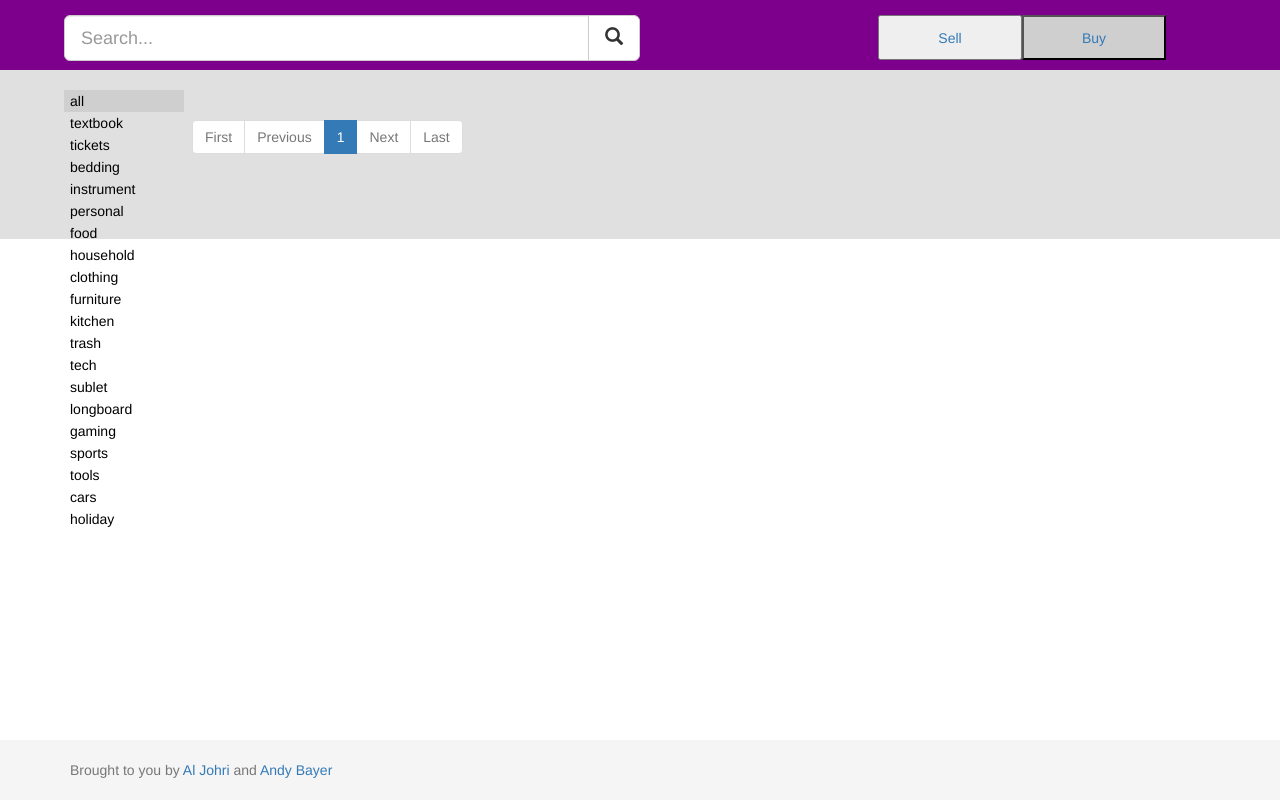
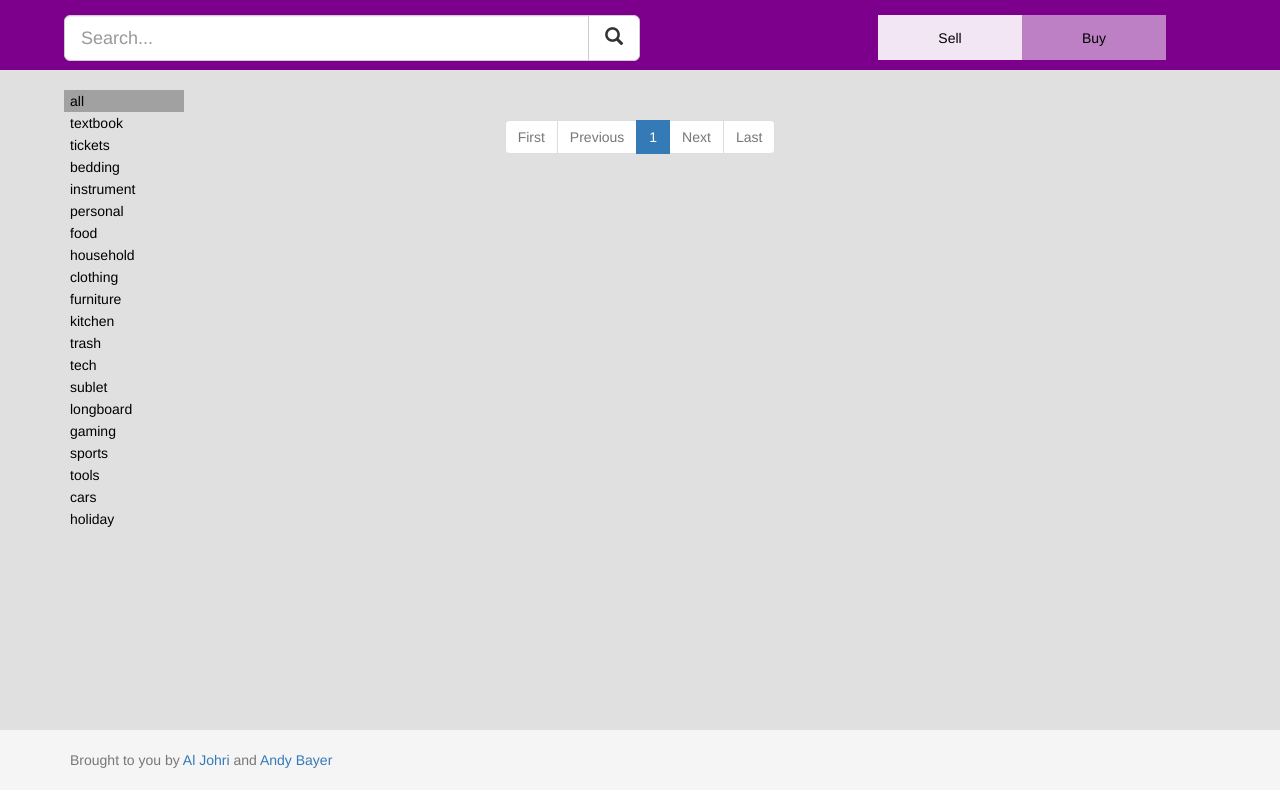
Before and after one commit to AlJohri/nucraigslist, a Django app: page / in a window 1280 px wide. Run offline with Django 3.2, Linux system fonts and the light colour scheme; some libraries are stand-ins or nearby versions.

Commit message:
more ui changes

```diff
--- a/listings/static/css/style.css
+++ b/listings/static/css/style.css
@@ -3,23 +3,31 @@
 html {
   position: relative;
   min-height: 100%;
+  height: 100%;
 }
+
 body {
   /* Margin bottom by footer height */
   margin-bottom: 60px;
+  /*height: 100%;*/
 }
+
 
 button {
 	float: left;
 	height: 45px;
 }
 
+a {
+	text-decoration: none;
+}
+
 #index-container {
-	height: auto;
+	height: 100%;
 }
 
 #view-container {
-	height: auto;
+	height: 100%;
 }
 
 #navbar {
@@ -46,17 +54,23 @@ button {
 	float: right;
 	height: auto;
 	height: 45px;
+	background-color: none;
 }
 
-#buy-sell-button{
+.buy-sell-button{
 	width: 50%;
 	height: 100%;
+	background-color: rgba(255,255,255,.5);
+	border: none;
+	color: black;
+	text-align: center;
 }
 
-#buy-sell-button:active{
-	background-color: #E0E0E0;
+.buy-sell-button.active {
+	background-color: rgba(255, 255, 255, .9);
+}
 
-}
+
 
 #search-bar {
 	width: 50%;
@@ -66,9 +80,10 @@ button {
 
 
 #categories {
-	display: block;
-	position: fixed;
+	float: left;
+	/*position: fixed;*/
 	width: 120px;
+	margin-bottom: 200px;
 	margin-left: 5%;
 }
 
@@ -78,7 +93,7 @@ button {
 
 .footer {
   position: absolute;
-  bottom: 0;
+  /*bottom: 0;*/
   width: 100%;
   /* Set the fixed height of the footer here */
   height: 60px;
@@ -92,7 +107,7 @@ button {
 
 #page-container {
 	width: 100%;
-	height: auto;
+	height: 100%;
 	padding: 0px;
 	display: inline-block;
 	background-color: #E0E0E0;
@@ -121,11 +136,16 @@ button {
 
 .listing-div {
 	background-color: #FFFFFF;
-	padding: 10px 10px;
+	padding-top: 10px;
+	padding-left: 10px;
+	padding-right: 10px;
+	padding-bottom: 5px;
 	margin-left: 0px;
 	margin-right: 50px;
 	margin-bottom: 10px;
 	height: auto;
+	width: 90%;
+	margin-left: auto;
 }
 
 
@@ -155,7 +175,7 @@ button {
 }
 
 .active {
-	background-color: #CFCFCF;
+	background-color: #A1A1A1;
 }
 
 .category-button:hover{
@@ -163,6 +183,31 @@ button {
 }
 
 #pagination {
-	padding-left: auto;
-	padding-right: auto;
+	text-align: center;
 }
+
+#post-date-text {
+	float: right;
+	padding-right: 5px;
+	font-size: .75em;
+}
+
+#poster-text {
+	margin-bottom: 0px;
+}
+
+
+#single-listing-container {
+	height: 100%;
+	background-color: #7C008C;
+	padding-top: 40px;
+}
+
+#single-listing {
+	background-color: red;
+	width: 90%;
+	height: auto;
+	background-color: white;
+	margin-right: auto;
+	margin-left: auto;
+}
--- a/listings/static/html/partials/_new_listing_list.html
+++ b/listings/static/html/partials/_new_listing_list.html
@@ -13,8 +13,8 @@
 		  </form>
 		</div>
 	  <div class="btn-group" id="buy-sell-buttons">
-	      <a href="#/{{filters.buy_or_sell}}/{{filters.category}}/{{currentPage}}"><button class="buy-sell-button" ng-model="filters.buy_or_sell" btn-radio="'sell'" id="buy-sell-button">Sell</button></a>
-	      <a href="#/{{filters.buy_or_sell}}/{{filters.category}}/{{currentPage}}"><button class="buy-sell-button" ng-model="filters.buy_or_sell" btn-radio="'buy'" id="buy-sell-button">Buy</button></a>
+	      <a href="#/{{filters.buy_or_sell}}/{{filters.category}}/{{currentPage}}"><button class="buy-sell-button" ng-model="filters.buy_or_sell" btn-radio="'buy'" id="buy-sell-button">Sell</button></a>
+	      <a href="#/{{filters.buy_or_sell}}/{{filters.category}}/{{currentPage}}"><button class="buy-sell-button" ng-model="filters.buy_or_sell" btn-radio="'sell'" id="buy-sell-button">Buy</button></a>
 	  </div>
 
 	</div>
@@ -30,13 +30,16 @@
 	</div>
 	<div id="listing-container">
 		<ul class="list-unstyled"> <!-- style="height: 600px; overflow: scroll;" -->
+		<a href="/#/listing/{{listing.id}}">
+
 		  <li ng-repeat="listing in listings">
 		      	<div class="listing-div">
-		      	 <h3><a href="https://www.facebook.com/{{listing.seller.id}}">{{listing.seller.name}}</a></h3>
-			     <h4>{{listing.message}}</h4>
-		     	 <p><a href="https://www.facebook.com/357858834261047/posts/{{listing.id}}">View on Facebook</a></p>
+		      	 <p class="lead" id="poster-text"><a href="https://www.facebook.com/{{listing.seller.id}}">{{listing.seller.name}}</a><span id="post-date-text">Posted on {{listing.created_time | date : 'MMM d, y h:mm'}}</span></p>
+			     <h5>{{listing.message}}</h5></a>
+		     	 <p><a href="#/listing/{{listing.id}}">View listing</a></p>
 		      </div>
 		  </li>
+		</a>
 		</ul>
 		<div id="pagination">
 		  <div class="visible-xs-block">
@@ -47,9 +50,9 @@
 		  </div>
 		</div>
 	</div>
-	<div class="footer">
+<!-- 	<div class="footer">
 	  <div class="container">
 	    <p class="text-muted">Brought to you by <a href="mailto:al.johri@gmail.com">Al Johri</a> and <a href="mailto:andrewbayer2016@u.northwestern.edu">Andy Bayer</a></p>
-  </div>
+  </div> -->
+
 </div>
-</div>
--- a/listings/static/javascript/app.js
+++ b/listings/static/javascript/app.js
@@ -17,7 +17,7 @@ angular.module('app').config(function ($stateProvider, $urlRouterProvider) {
         })
         .state('listing', {
             url: "/listing/:id",
-            templateUrl: "/static/html/partials/_new_listing_list.html",
+            templateUrl: "/static/html/partials/_listing.html",
             controller: "ListingController"
         });
 });
--- a/listings/templates/base.html
+++ b/listings/templates/base.html
@@ -35,10 +35,11 @@
         ga('create', 'UA-56577925-1', 'auto');
         ga('send', 'pageview');
       </script>
-      <br>
-      <br>
-      <br>
+  </div>
+            <div class="footer">
+      <div class="container">
+        <p class="text-muted">Brought to you by <a href="mailto:al.johri@gmail.com">Al Johri</a> and <a href="mailto:andrewbayer2016@u.northwestern.edu">Andy Bayer</a></p>
+      </div>
   </div>
 </body>
-
 </html>
```
Also changed, not shown: listings/static/html/partials/_listing.html (+9 -1 lines).
